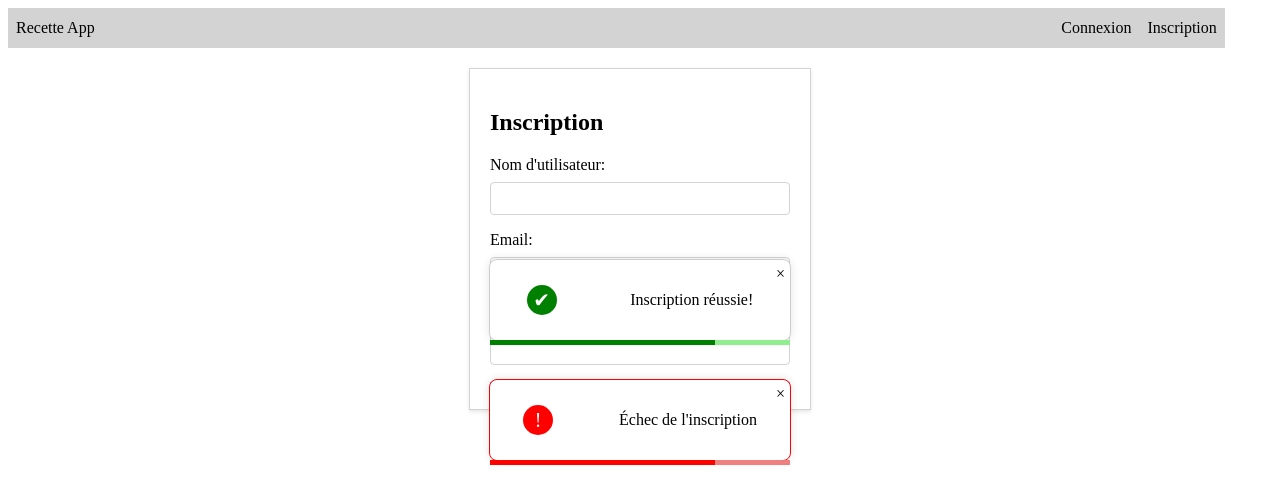
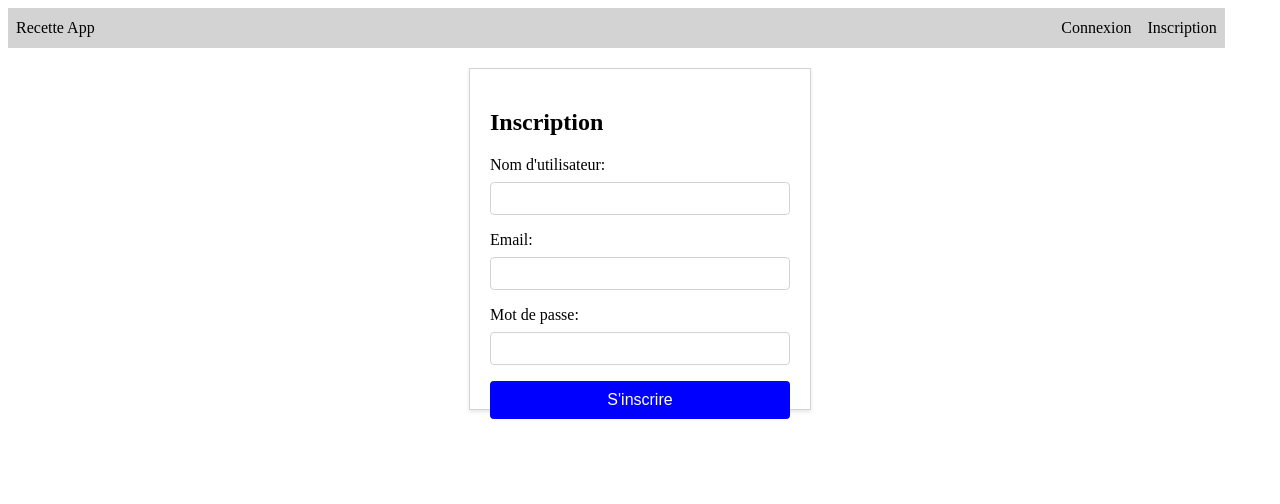
Before and after one commit to jfzara/FrontendRecettes, a React (Create React App) app in the folder frontend/: page /signup in a window 1280 px wide. Shown: the top 504 px of the page. Built offline with nearby package versions, Linux system fonts and the light colour scheme.

Commit message:
Signup est fonctionnel

```diff
--- a/frontend/src/pages/Signup.js
+++ b/frontend/src/pages/Signup.js
@@ -1,6 +1,5 @@
-import React from 'react';
+import React, { useState } from 'react';
 import styled from 'styled-components';
-import AuthContext from '../components/AuthContext';
 
 const StyledSignupForm = styled.div`
   width: 300px;
@@ -102,39 +101,65 @@ const ErrorPopupContainer = styled(PopupContainer)`
 `;
 
 const Signup = () => {
+  const [formData, setFormData] = useState({ username: '', email: '', password: '' });
+  const [showSuccessPopup, setShowSuccessPopup] = useState(false);
+  const [showErrorPopup, setShowErrorPopup] = useState(false);
+
+  const handleChange = (e) => {
+    const { id, value } = e.target;
+    setFormData({ ...formData, [id]: value });
+  };
+
+  const handleSubmit = (e) => {
+    e.preventDefault();
+    // Simulation de l'inscription réussie avec les valeurs en dur
+    if (formData.username === 'admin' && formData.password === 'password') {
+      setShowSuccessPopup(true);
+      setShowErrorPopup(false);
+      // Vous pouvez rediriger l'utilisateur ici ou afficher un message de succès
+    } else {
+      setShowSuccessPopup(false);
+      setShowErrorPopup(true);
+    }
+  };
+
   return (
     <StyledSignupForm>
       <h2>Inscription</h2>
-      <StyledForm>
+      <StyledForm onSubmit={handleSubmit}>
         <StyledLabel htmlFor="username">Nom d'utilisateur:</StyledLabel>
-        <StyledInput type="text" id="username" required />
+        <StyledInput type="text" id="username" value={formData.username} onChange={handleChange} required />
 
         <StyledLabel htmlFor="email">Email:</StyledLabel>
-        <StyledInput type="email" id="email" required />
+        <StyledInput type="email" id="email" value={formData.email} onChange={handleChange} required />
 
         <StyledLabel htmlFor="password">Mot de passe:</StyledLabel>
-        <StyledInput type="password" id="password" required />
+        <StyledInput type="password" id="password" value={formData.password} onChange={handleChange} required />
 
-        <StyledButton type="button">S'inscrire</StyledButton>
+        <StyledButton type="submit">S'inscrire</StyledButton>
       </StyledForm>
 
+      {showSuccessPopup && (
         <PopupContainer>
           <PopupContent>
             <SuccessIcon>✔</SuccessIcon>
             <span>Inscription réussie!</span>
-          <CloseButton>&times;</CloseButton>
+            <CloseButton onClick={() => setShowSuccessPopup(false)}>&times;</CloseButton>
           </PopupContent>
           <BottomBorder />
         </PopupContainer>
+      )}
 
+      {showErrorPopup && (
         <ErrorPopupContainer>
           <PopupContent>
             <ErrorIcon>!</ErrorIcon>
             <span>Échec de l'inscription</span>
-          <CloseButton>&times;</CloseButton>
+            <CloseButton onClick={() => setShowErrorPopup(false)}>&times;</CloseButton>
           </PopupContent>
           <BottomBorder style={{ background: 'linear-gradient(to right, red 75%, lightcoral 25%)' }} />
         </ErrorPopupContainer>
+      )}
     </StyledSignupForm>
   );
 };
```
Lines whose indentation alone changed are shown as unchanged.
